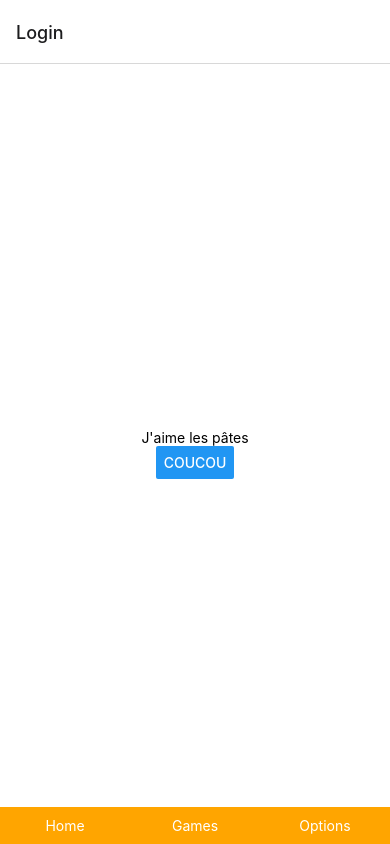
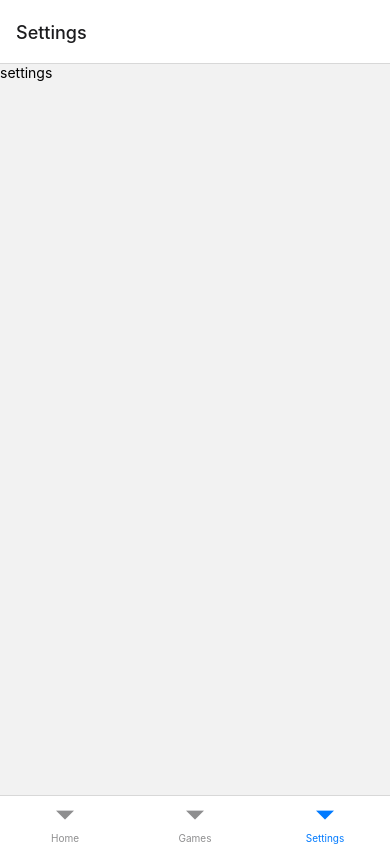
Before and after one commit to evandemichelis/Free-GG, a React Native app in the folder mobile_app/: screen /Settings in a window 390 px wide. Built offline with nearby package versions, Linux system fonts and the light colour scheme.

Commit message:
navigationnn

```diff
--- a/mobile_app/App.tsx
+++ b/mobile_app/App.tsx
@@ -1,27 +1,44 @@
 import { StatusBar } from 'expo-status-bar'
 import React from 'react'
 import { StyleSheet, Text, View } from 'react-native'
-import Login from './pages/Login'
+import Home from './pages/Home'
+import Games from './pages/Games'
+import Settings from './pages/Settings'
 import { NavigationContainer } from '@react-navigation/native'
 import { createNativeStackNavigator } from '@react-navigation/native-stack'
+import { createBottomTabNavigator } from '@react-navigation/bottom-tabs'
 
-const Stack = createNativeStackNavigator()
+const AppStack = createBottomTabNavigator()
 
 export default function App() {
   return (
     <NavigationContainer>
-      <Stack.Navigator>
-        <Stack.Screen name="Login" component={Login} />
-      </Stack.Navigator>
+      <AppStack.Navigator>
+        <AppStack.Screen name="Home" component={Home} />
+        <AppStack.Screen name="Games" component={Games} />
+        <AppStack.Screen name="Settings" component={Settings} />
+      </AppStack.Navigator>
     </NavigationContainer>
   )
 }
 
 const styles = StyleSheet.create({
   container: {
+    flexDirection: 'row',
+    justifyContent: 'space-around',
+    alignItems: 'center',
+    backgroundColor: 'orange',
+    paddingVertical: 10,
+    position: 'absolute',
+    bottom: 0,
+    left: 0,
+    right: 0
+  },
+  tab: {
     flex: 1,
-    backgroundColor: '#fff',
-    alignItems: 'center',
-    justifyContent: 'center'
+    alignItems: 'center'
+  },
+  tabText: {
+    color: 'white'
   }
 })
--- a/mobile_app/components/BottomNavBar.tsx
+++ b/mobile_app/components/BottomNavBar.tsx
@@ -3,7 +3,7 @@ import { View, Text, TouchableOpacity, StyleSheet } from 'react-native'
 
 const BottomNavBar = () => {
   return (
-    <View style={styles.container}>
+    <View style={styles.bar}>
       <TouchableOpacity style={styles.tab}>
         <Text style={styles.tabText}>Home</Text>
       </TouchableOpacity>
@@ -18,7 +18,7 @@ const BottomNavBar = () => {
 }
 
 const styles = StyleSheet.create({
-  container: {
+  bar: {
     flexDirection: 'row',
     justifyContent: 'space-around',
     alignItems: 'center',
--- /dev/null
+++ b/mobile_app/pages/Games.tsx
@@ -0,0 +1,18 @@
+import { StatusBar } from 'expo-status-bar'
+import { Button, StyleSheet, Text, View } from 'react-native'
+import BottomNavBar from '../components/BottomNavBar'
+import React from 'react'
+import { Props } from '../services/api/types'
+
+export default function Games() {
+  return <Text>games</Text>
+}
+
+const styles = StyleSheet.create({
+  container: {
+    flex: 1,
+    backgroundColor: '#fff',
+    alignItems: 'center',
+    justifyContent: 'center'
+  }
+})
--- /dev/null
+++ b/mobile_app/pages/Home.tsx
@@ -0,0 +1,27 @@
+import { StatusBar } from 'expo-status-bar'
+import { Button, StyleSheet, Text, View } from 'react-native'
+import BottomNavBar from '../components/BottomNavBar'
+import React from 'react'
+import { Props } from '../services/api/types'
+
+export default function Home() {
+  return (
+    <View>
+      <Text>Home</Text>
+      <Button
+        title="Coucou"
+        onPress={() => {
+          ;('Games')
+        }}
+      ></Button>
+    </View>
+  )
+}
+const styles = StyleSheet.create({
+  container: {
+    flex: 1,
+    backgroundColor: '#fff',
+    alignItems: 'center',
+    justifyContent: 'center'
+  }
+})
--- /dev/null
+++ b/mobile_app/pages/Settings.tsx
@@ -0,0 +1,18 @@
+import { StatusBar } from 'expo-status-bar'
+import { Button, StyleSheet, Text, View } from 'react-native'
+import BottomNavBar from '../components/BottomNavBar'
+import React from 'react'
+import { Props } from '../services/api/types'
+
+export default function Settings() {
+  return <Text>settings</Text>
+}
+
+const styles = StyleSheet.create({
+  container: {
+    flex: 1,
+    backgroundColor: '#fff',
+    alignItems: 'center',
+    justifyContent: 'center'
+  }
+})
--- /dev/null
+++ b/mobile_app/services/api/types.ts
@@ -0,0 +1,9 @@
+import type { NativeStackScreenProps } from '@react-navigation/native-stack'
+
+export type NativeStackParamList = {
+  Home: undefined
+  Games: undefined
+  Settings: undefined
+}
+
+export type Props = NativeStackScreenProps<NativeStackParamList, 'Home' | 'Games' | 'Settings'>
```
Also changed, not shown: mobile_app/components/NativeStackNavigator.tsx (added, +17 -0 lines).
